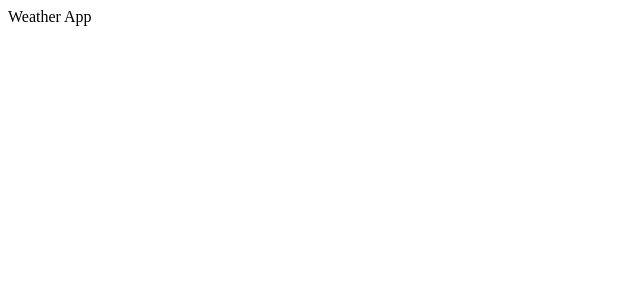
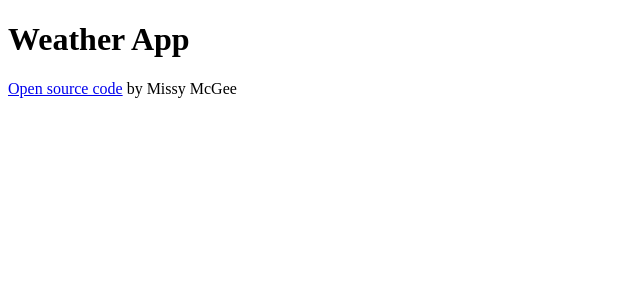
Before and after one commit to MissyMcGee1/react-final-project, a React (Create React App) app: page / in a window 1280 px wide. Shown: the top 300 px of the page, without its empty margins (0-640 px from the left). Built offline with nearby package versions, Linux system fonts and the light colour scheme.

Commit message:
Added GitHub repo URL

```diff
--- a/src/App.js
+++ b/src/App.js
@@ -1,5 +1,18 @@
 import "./App.css";
 
 export default function App() {
-  return <div className="App">Weather App</div>;
+  return (
+    <div className="App">
+      <h1>Weather App</h1>
+      <footer>
+        <a
+          href="https://github.com/MissyMcGee1/react-final-project.git"
+          target="_blank"
+        >
+          Open source code
+        </a>{" "}
+        by Missy McGee
+      </footer>
+    </div>
+  );
 }
```
